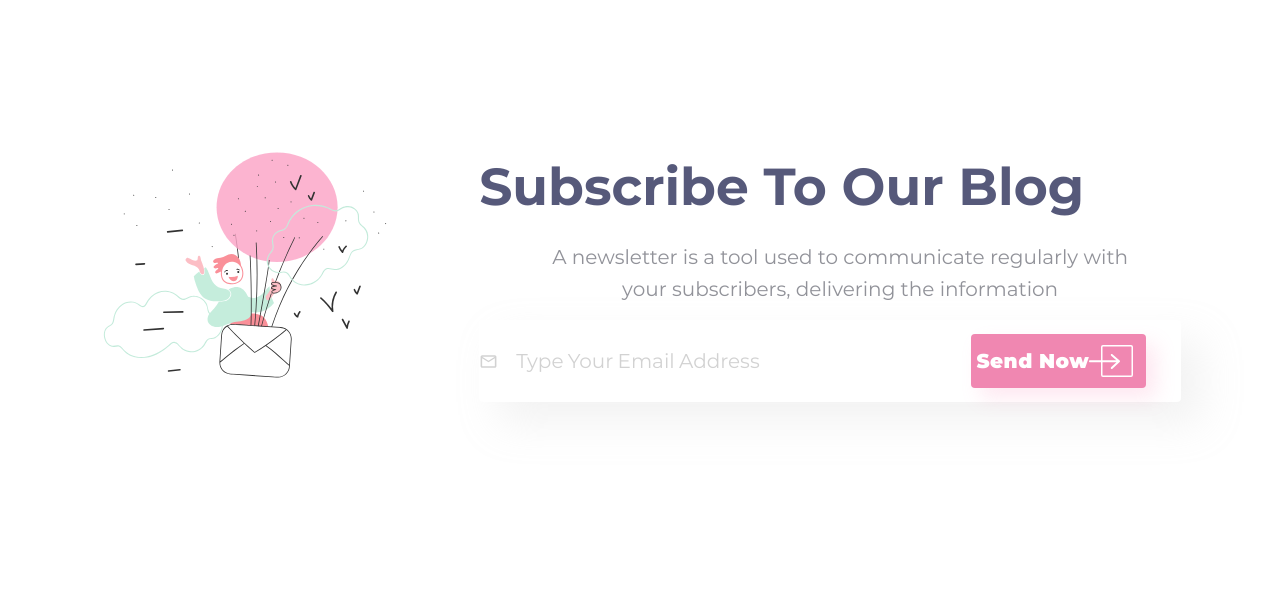
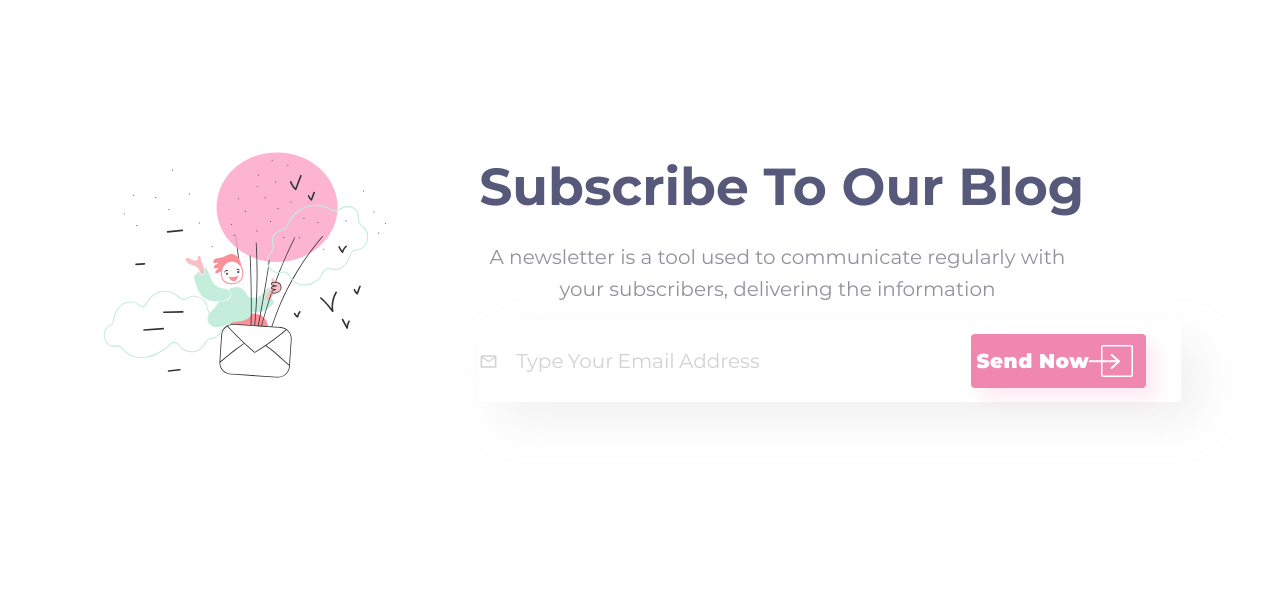
Before and after one commit to anikeev717/Mirage, a plain HTML site: page index.html in a window 1280 px wide. Shown: the part 3820-4433 px from the top of the page. Drawn offline with Linux system fonts and the light colour scheme.

Commit message:
Update style.css

```diff
--- a/css/style.css
+++ b/css/style.css
@@ -543,7 +543,6 @@ body {
 .subscription__info {
   display: flex;
   text-align: center;
-  align-items: center;
   flex-direction: column;
   width: 100%;
 }
@@ -982,9 +981,6 @@ body {
   .subscription {
     margin-top: 140px;
   }
-  .subscription__description {
-    padding-left: 20px;
-  }
   .footer {
     margin-top: 209px;
   }
```
